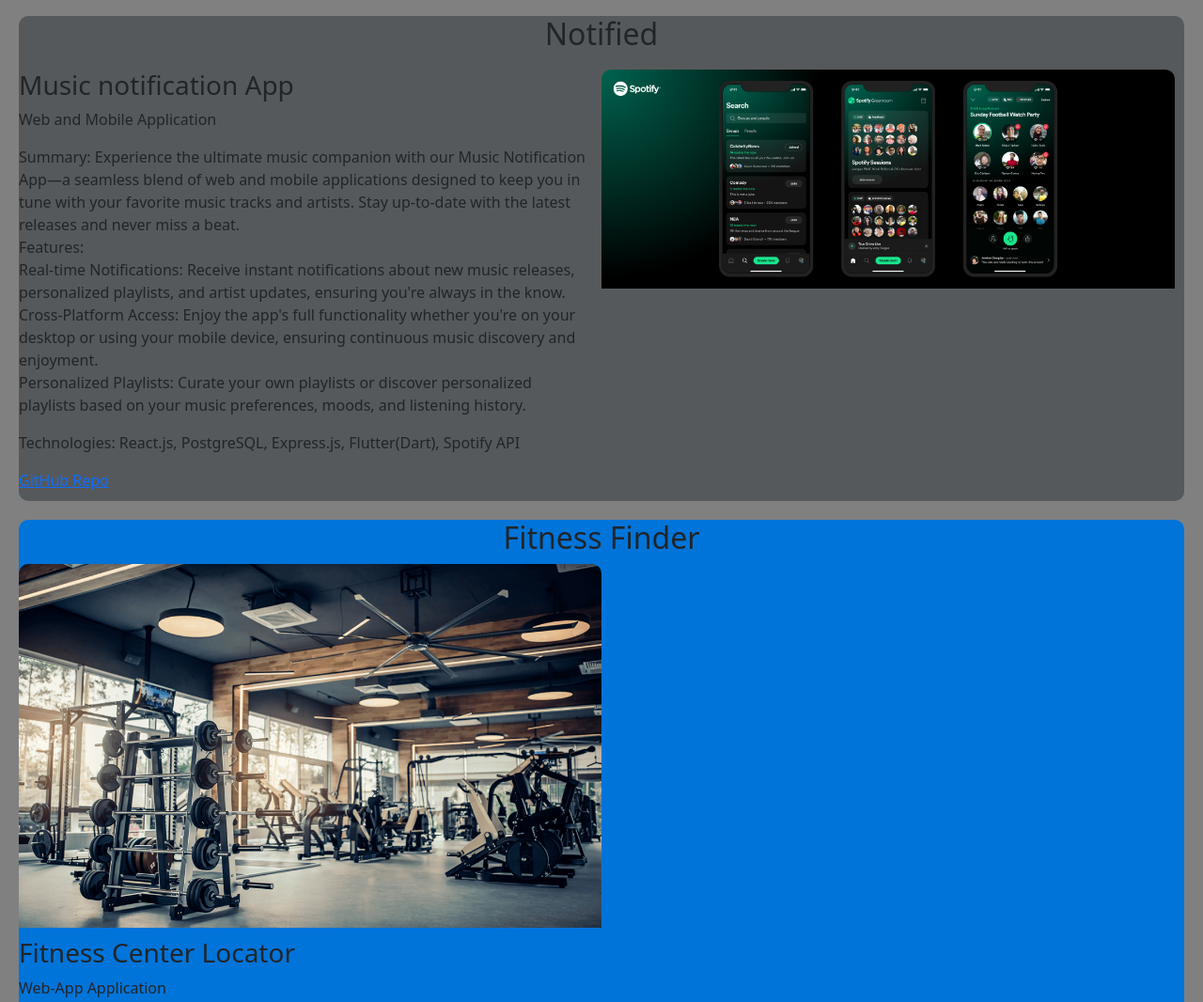
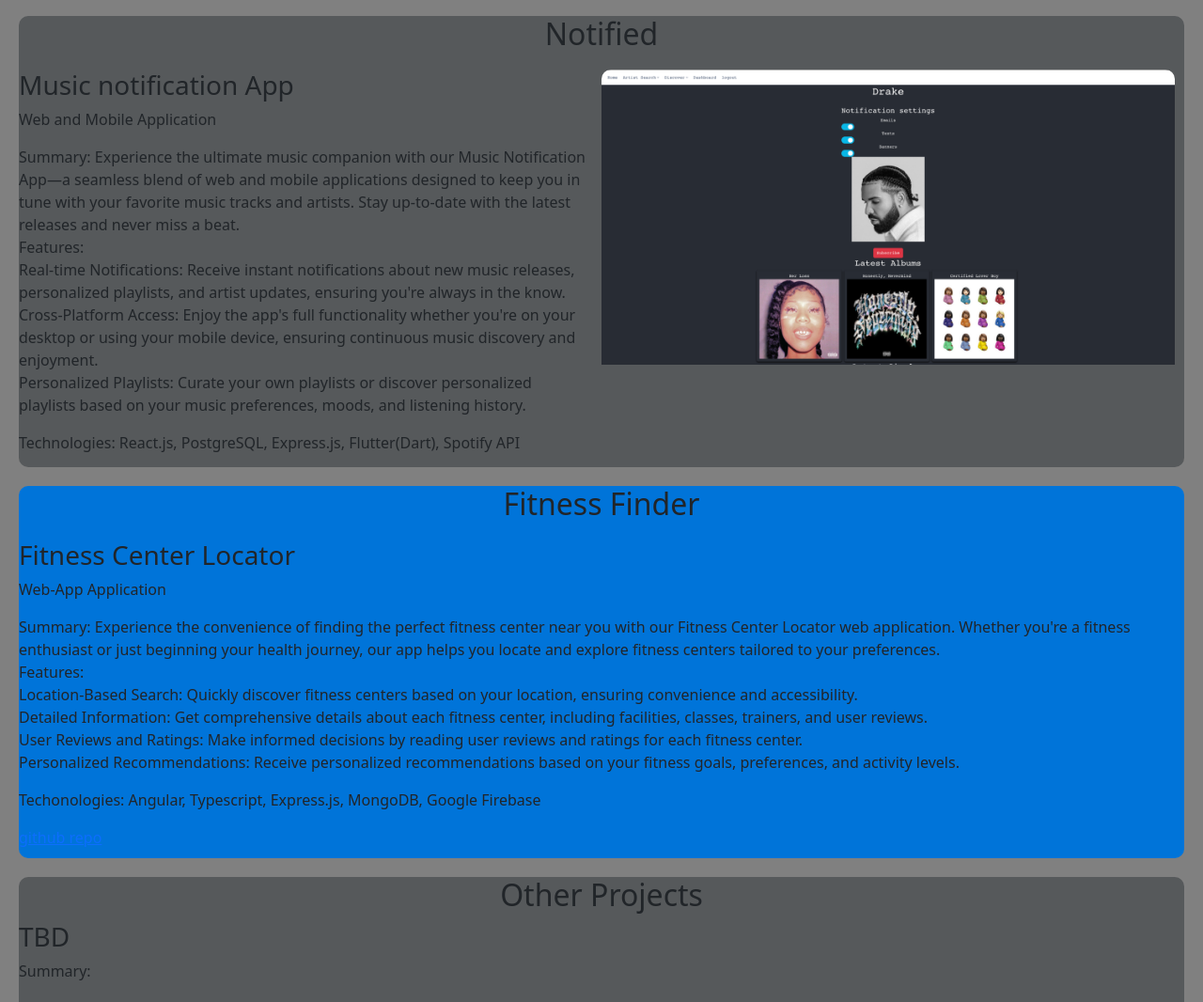
Before and after one commit to PJ-Samuels/Portfolio, a plain HTML site: page index.html in a window 1280 px wide. Shown: the part 1167-2233 px from the top of the page at 94% size. Drawn offline with nearby package versions, Linux system fonts and the light colour scheme.

Commit message:
formatting

```diff
--- a/index.css
+++ b/index.css
@@ -107,6 +107,9 @@ body::-webkit-scrollbar {
     margin: 20px;
     opacity: 0;
     transform: translateX(-100%);
+    flex-basis: 50%;
+    max-height: 60vh;
+    overflow: hidden;
 }
 .project-card-left img, .project-card-right img{
     width: 50%;
@@ -137,6 +140,9 @@ body::-webkit-scrollbar {
     margin: 20px;
     opacity: 0;
     transform: translateX(100%);
+    flex-basis: 50%;
+    max-height: 60vh;
+    overflow: hidden;
 }
 .project-card-left h2,
 .project-card-right h2 {
--- a/index.html
+++ b/index.html
@@ -192,13 +192,15 @@
                         <a href="https://github.com/PJ-Samuels/Notified-App">GitHub Repo</a>
                     </div>
                     <div class="project-image">
-                        <img src="./images/spotify.png" alt="Project Image">
+                        <img src="./images/drake.png" alt="Project Image">
                     </div>
                 </div>
             </div>
             <div class = "project-card-right animate-left">
                 <h2>Fitness Finder</h2>
-                <img src = "./images/ftiness-finder.png">
+                <!-- <div class="project-image">
+                    <img src="./images/drake.png" alt="Project Image">
+                </div> -->
                 <div class = "project-summary" >
                     <h3>Fitness Center Locator</h3>
                     <p>Web-App Application </p>
@@ -211,7 +213,7 @@
                         User Reviews and Ratings: Make informed decisions by reading user reviews and ratings for each fitness center.<br/>
                         Personalized Recommendations: Receive personalized recommendations based on your fitness goals, preferences, and activity levels. <br/>
                     </p>
-                    <p>Techonologies: Anuglar, Typescript, Express.js, MongoDB, Google Firebase</p>
+                    <p>Techonologies: Angular, Typescript, Express.js, MongoDB, Google Firebase</p>
                     <a href  = "https://github.com/PJ-Samuels/Fitness-Center-App">github repo</a>
                 </div>
 
@@ -223,7 +225,7 @@
                 <p>hardware development </p>
                 <p>Technologies:</p>
                 <p>python, flask, JavaScript</p>
-                <img src = "./images/stocks.jpeg">
+                <!-- <img src = "./images/stocks.jpeg"> -->
                 <a href  = "https://github.com/PJ-Samuels/Stock-Visualizer">github repo</a>
                 <h2>Arduino Projects</h2>
                 <h3>TBD</h3>
@@ -231,7 +233,7 @@
                 <p>hardware development </p>
                 <p>Technologies:</p>
                 <p>Tinkercad, C++, Arduino</p>
-                <img src = "./images/arduino.jpeg">
+                <!-- <img src = "./images/arduino.jpeg"> -->
                 <a href  = "https://www.tinkercad.com/things/104RQqB9LI3">Tinkercad liinks</a>
             </div>
         </div>
```
Also changed, not shown: images/drake.png (added), images/fitness-finder.png (renamed from images/ftiness-finder.png).
